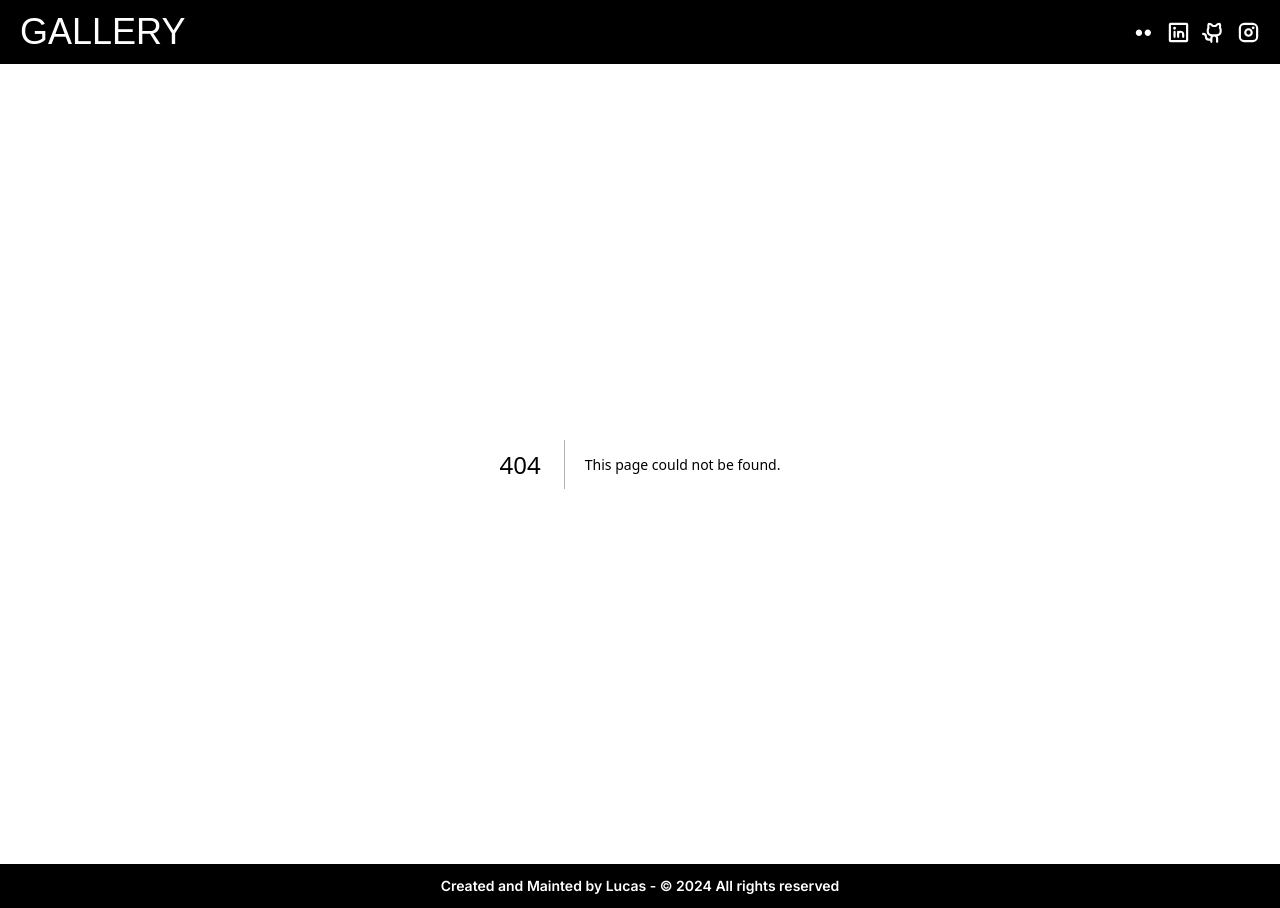
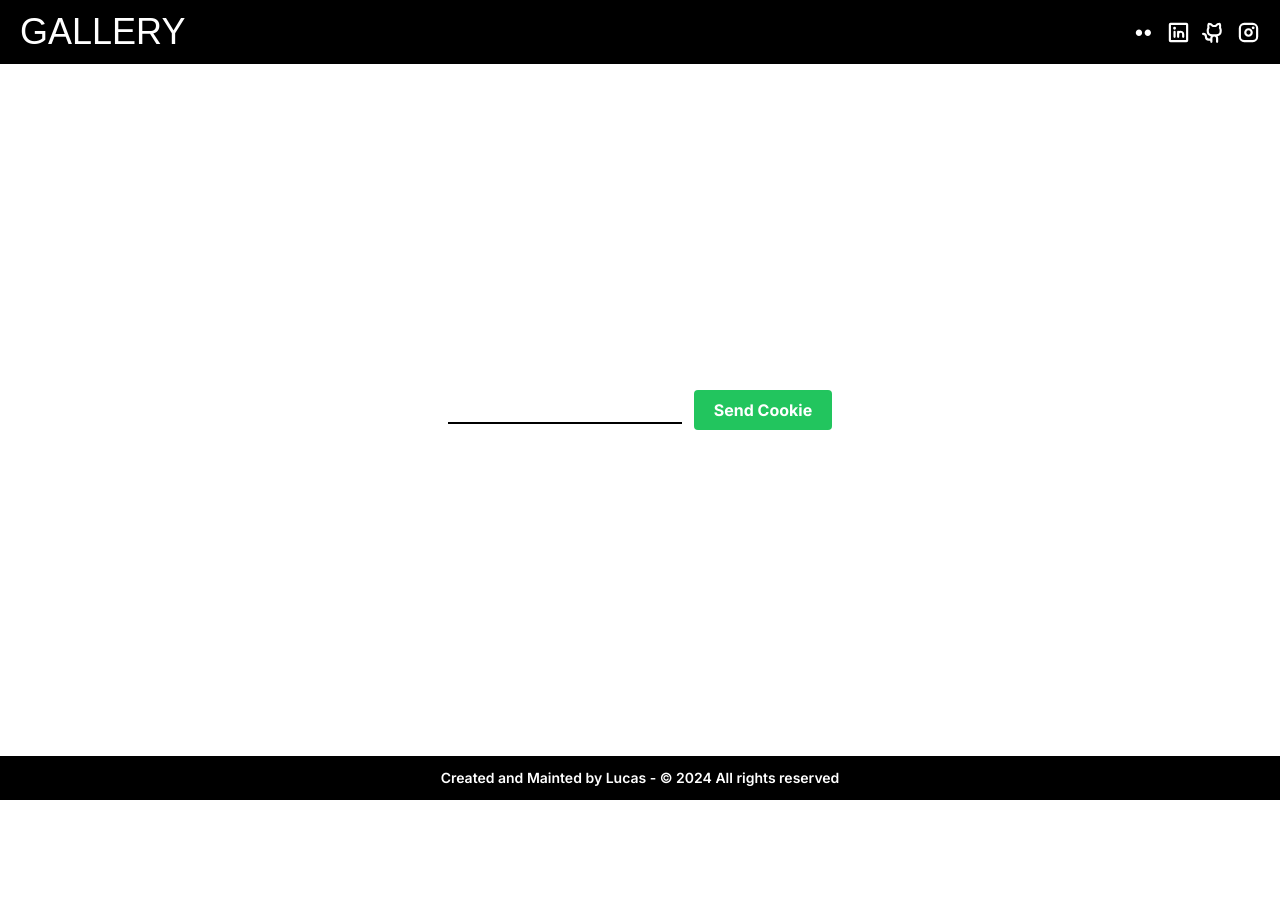
Before and after one commit to Lucas-Winicius/gallery, a Next.js app: page /cookies in a window 1280 px wide. Before the commit this address had no page. After the commit the page ends 800 px from the top, so only its background shows below. Built offline with nearby package versions, Linux system fonts and the light colour scheme; a web font is replaced by a local one.

Commit message:
cookie management

```diff
--- /dev/null
+++ b/src/app/cookies/layout.tsx
@@ -0,0 +1,13 @@
+import type { Metadata } from "next";
+
+export const metadata: Metadata = {
+  title: "Cookies",
+};
+
+export default function RootLayout({
+  children,
+}: {
+  children: React.ReactNode;
+}) {
+  return <div className="flex-grow flex justify-center items-center my-5">{children}</div>;
+}
--- /dev/null
+++ b/src/app/cookies/page.tsx
@@ -0,0 +1,40 @@
+"use client";
+import Cookie from "js-cookie";
+import { ChangeEvent, useState } from "react";
+
+export default function Cookies() {
+  const [cookie, setCookie] = useState("");
+
+  const inputChange = (e: ChangeEvent<HTMLInputElement>) => {
+    const target = e.target;
+    setCookie(target.value);
+    console.log(cookie);
+  };
+
+  const sendCookie = () => {
+    Cookie.set("auth", cookie, {
+      path: "/",
+      expires: 365,
+    });
+  };
+
+  return (
+    <main>
+      <div className="space-x-3">
+        <input
+          type="text"
+          name="cookie"
+          onChange={inputChange}
+          value={cookie}
+          className="border-b-2 text-center border-black"
+        />
+        <button
+          className="bg-green-500 hover:bg-green-600 transition-colors text-white py-2 px-5 rounded font-bold"
+          onClick={sendCookie}
+        >
+          Send Cookie
+        </button>
+      </div>
+    </main>
+  );
+}
```
